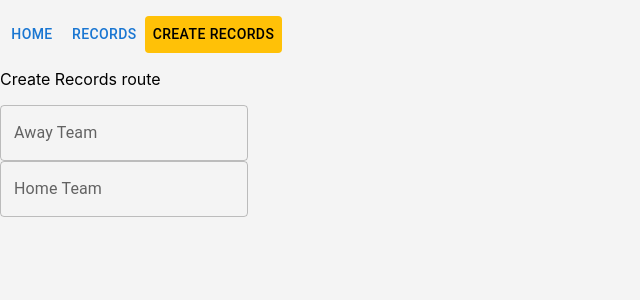
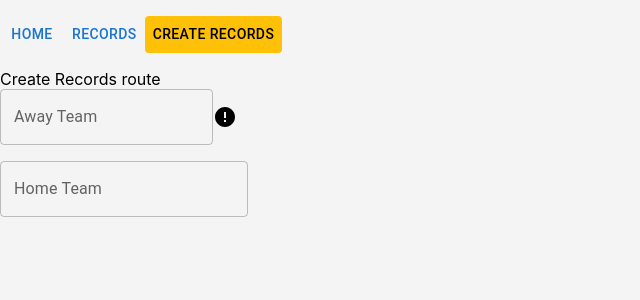
Before and after one commit to VincentPauley/sports-almanac-fe, a React (Create React App) app: page /create-records in a window 1280 px wide. Shown: the top 300 px of the page, without its empty margins (0-640 px from the left). Built offline with nearby package versions, Linux system fonts and the light colour scheme.

Commit message:
added icon library in preparation for validation

```diff
--- a/package.json
+++ b/package.json
@@ -5,6 +5,7 @@
   "dependencies": {
     "@emotion/react": "^11.11.0",
     "@emotion/styled": "^11.11.0",
+    "@mui/icons-material": "^5.11.16",
     "@mui/material": "^5.13.3",
     "@reduxjs/toolkit": "^1.9.5",
     "@testing-library/jest-dom": "^5.16.5",
--- a/src/components/CreateHockeyRecord.js
+++ b/src/components/CreateHockeyRecord.js
@@ -1,5 +1,8 @@
 import { useState } from 'react'
+import Grid from '@mui/material/Grid'
 import TextField from '@mui/material/TextField'
+import CheckSharp from '@mui/icons-material/CheckSharp'
+import Error from '@mui/icons-material/Error'
 
 import TextInput from './shared/TextInput'
 
@@ -11,7 +14,7 @@ const CreateHockeyRecord = () => {
   }
 
   const TeamNameValidation = teamName => {
-    return /^[a-z]{3,40}$/.test(teamName)
+    return /^[a-z]{3,40}$/i.test(teamName)
   }
 
   const awayTeamHandler = result => {
@@ -21,12 +24,29 @@ const CreateHockeyRecord = () => {
 
   return (
     <div>
+      <Grid container sx={{ maxWidth: '20rem' }}>
+        <Grid item xs={8}>
+          <TextInput
+            label="Away Team"
+            isValid={TeamNameValidation}
+            onUpdate={awayTeamHandler}
+          />
+        </Grid>
+        <Grid
+          item
+          xs={4}
+          sx={{
+            display: 'flex',
+            flexDirection: 'column',
+            justifyContent: 'space-around'
+          }}
+        >
+          {/* <CheckSharp /> */}
+          <Error />
+        </Grid>
+      </Grid>
       <p>{homeTeam}</p>
-      <TextInput
-        label="Away Team"
-        isValid={TeamNameValidation}
-        onUpdate={awayTeamHandler}
-      />
+
       <TextField label="Home Team" varient="standard" onChange={handleChange} />
     </div>
   )
```
Also changed, not shown: 1 other file (tests, documents, lock files or other folders).
